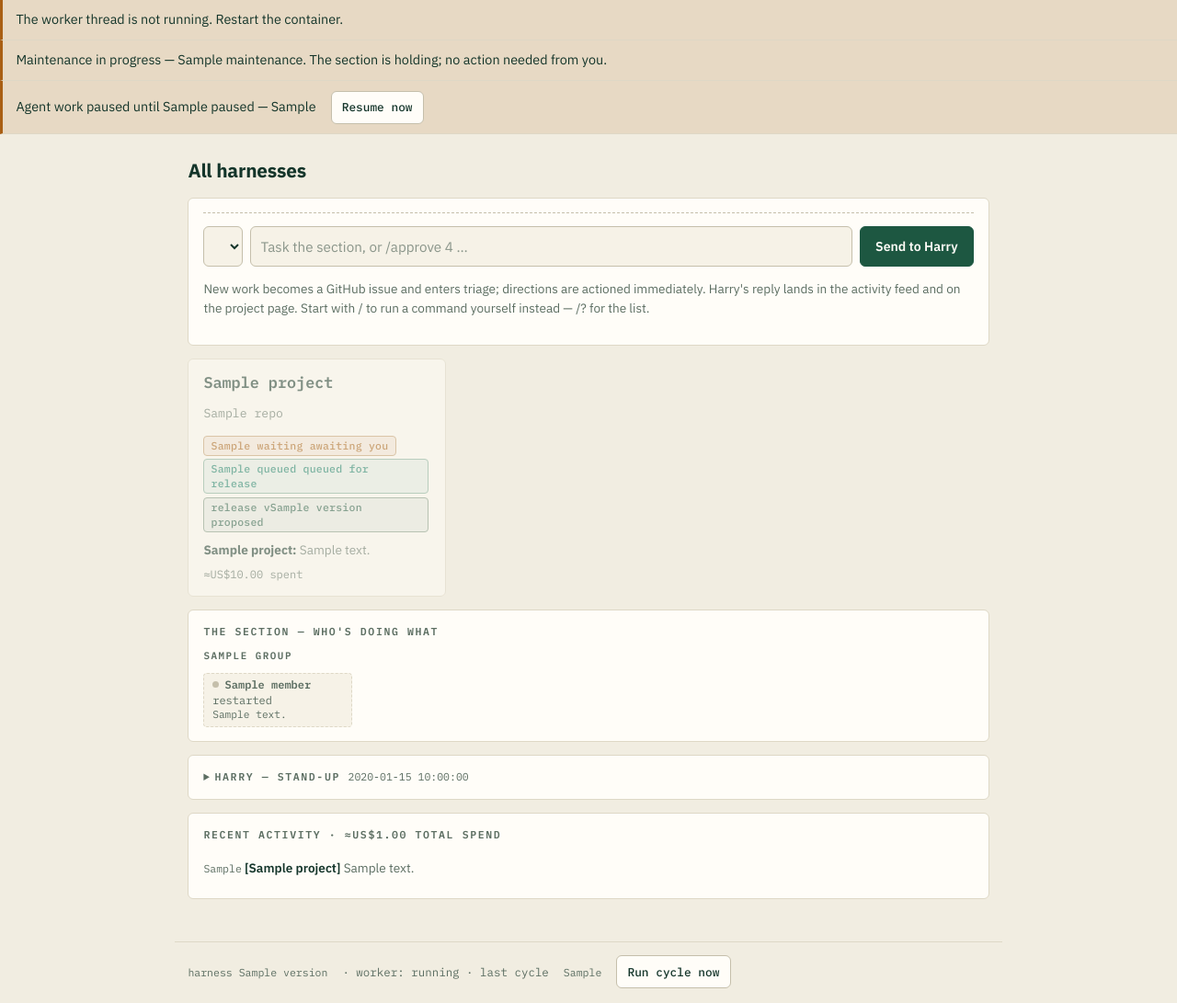
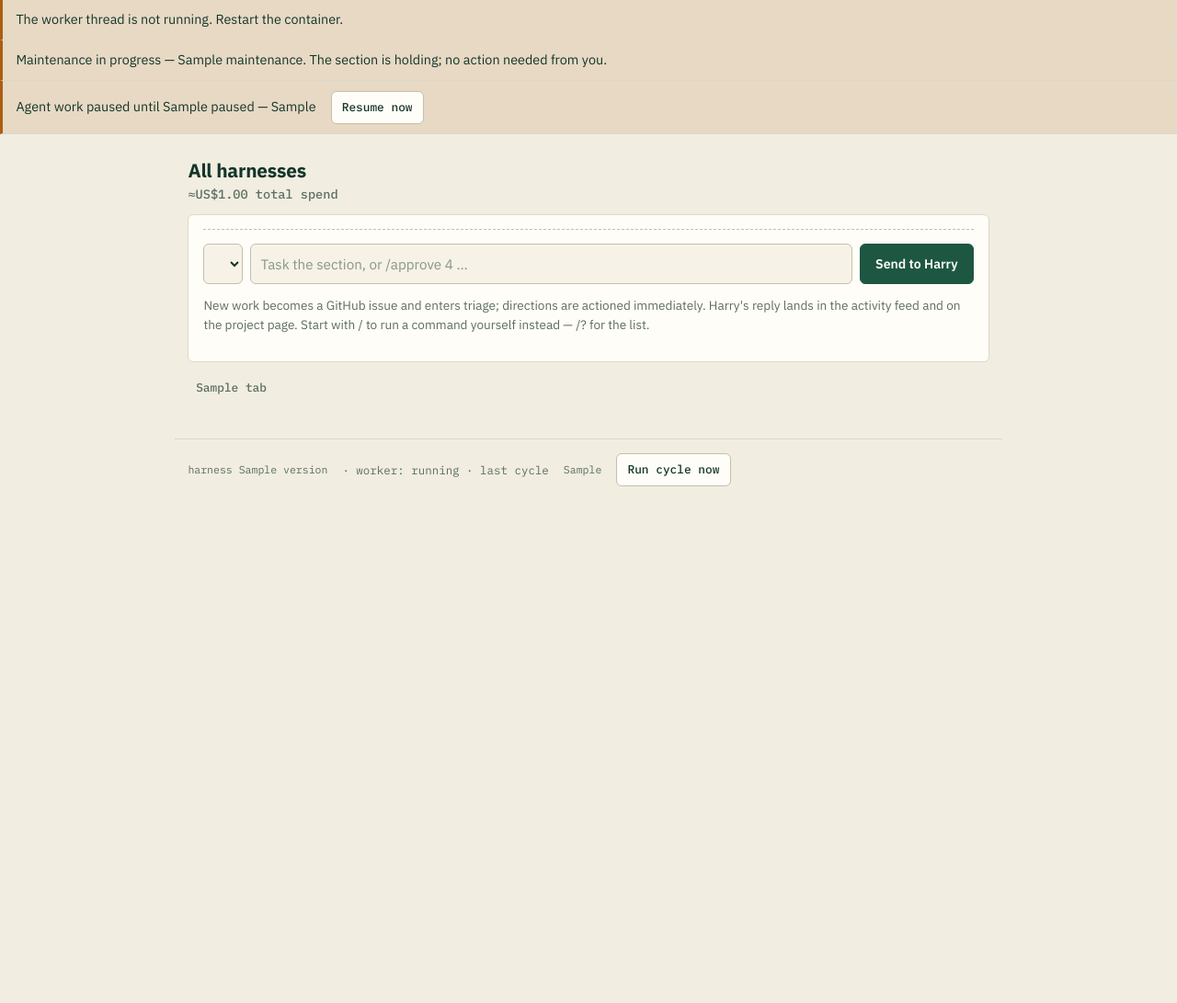
Before and after one commit to dannymcc/harness, a FastAPI app: template harness/web/templates/overview.html in a window 1280 px wide. Shown: the part 68-1159 px from the top of the page at 92% size. After the commit the page ends 597 px from the top, so only its background shows below. Run offline with FastAPI, Linux system fonts and the light colour scheme; the template is opened without the code that fills it: most values are stand-ins (such as "Sample title", 1, 10 or a date in 2020); lists and menus that the app fills with data are empty.

Commit message:
feat: put recent activity behind a tab on the overview
The overview rendered the full event list inline on every load, pushing
the repo cards and the roster down the page. It is reference material,
so it now sits behind a `?tab=activity` link and the default view is the
projects and the section.

The tabs are plain links, so the URL stays the single source of truth
for what the page shows; an unknown value gives the default view. Total
spend leaves the activity heading for a headline line under the title,
where it shows whichever tab is selected. (#25)

```diff
--- a/harness/web/app.py
+++ b/harness/web/app.py
@@ -117,8 +117,17 @@ def render(request: Request, template: str, **ctx):
 
 # --- overview ---------------------------------------------------------------
 
+OVERVIEW_TABS = {
+    "projects": "projects & section",
+    "activity": "recent activity",
+}
+
+
 @app.get("/")
 def overview(request: Request):
+    tab = request.query_params.get("tab", "")
+    if tab not in OVERVIEW_TABS:
+        tab = "projects"          # unknown or missing: the default view
     cards = []
     for p in db.all_projects():
         counts = db.counts_by_status(p["name"])
@@ -147,8 +156,10 @@ def overview(request: Request):
                   questions=_enrich_questions(db.open_questions()),
                   staff=_staff_board(),
                   cto_report=db.latest_report("cto"),
-                  events=db.recent_events(20),
-                  total_cost=db.total_cost())
+                  events=db.recent_events(20) if tab == "activity" else [],
+                  total_cost=db.total_cost(),
+                  tab=tab,
+                  tabs=list(OVERVIEW_TABS.items()))
 
 
 # --- project pages ----------------------------------------------------------
--- a/harness/web/static/style.css
+++ b/harness/web/static/style.css
@@ -87,6 +87,7 @@ h1 {
   font: 700 1.3rem/1.3 var(--sans); letter-spacing: -.01em;
   margin: .6rem 0 1rem;
 }
+.total-spend { font: 500 .85rem/1 var(--mono); color: var(--dim); margin: -.6rem 0 .9rem; }
 h2 {
   font: 600 .72rem/1.4 var(--mono); text-transform: uppercase;
   letter-spacing: .14em; color: var(--dim); margin: 0 0 .7rem;
@@ -476,14 +477,16 @@ details.card[open] > summary { margin-bottom: .7rem; }
 .question details.override summary { font-size: .8rem; color: var(--dim); cursor: pointer; }
 .question details.override[open] summary { margin-bottom: .4rem; }
 
-/* --- item thread: filter row, pinned binding entries, folded long runs --- */
-.thread-filters { display: flex; flex-wrap: wrap; gap: .1rem; margin: .4rem 0 .6rem; }
-.thread-filters a {
+/* --- link rows: item thread filters, overview tabs ---------------------- */
+.thread-filters, .tabs {
+  display: flex; flex-wrap: wrap; gap: .1rem; margin: .4rem 0 .6rem;
+}
+.thread-filters a, .tabs a {
   font: 500 .8rem/1 var(--mono); color: var(--dim);
   padding: .45rem .55rem; border-radius: 4px;
 }
-.thread-filters a:hover { color: var(--accent); text-decoration: none; }
-.thread-filters a[aria-current="page"] {
+.thread-filters a:hover, .tabs a:hover { color: var(--accent); text-decoration: none; }
+.thread-filters a[aria-current="page"], .tabs a[aria-current="page"] {
   color: var(--accent);
   background: color-mix(in srgb, var(--accent) 14%, transparent);
   box-shadow: inset 0 0 0 1px color-mix(in srgb, var(--accent) 45%, transparent);
--- a/harness/web/templates/overview.html
+++ b/harness/web/templates/overview.html
@@ -3,6 +3,7 @@
 {% block content %}
 
 <h1>All harnesses</h1>
+<p class="total-spend">{{ total_cost|money }} total spend</p>
 
 <section class="card">
   <form method="post" action="/tell" class="answer-form tell-form compose">
@@ -96,6 +97,13 @@
 </section>
 {% endif %}
 
+<p class="tabs">
+  {% for key, label in tabs %}<a href="/?tab={{ key }}"
+    {%- if key == tab %} aria-current="page"{% endif %}>{{ label }}</a>
+  {% endfor %}
+</p>
+
+{% if tab == "projects" %}
 <div class="cards">
 {% for c in cards %}
   <div class="project-slot">
@@ -154,9 +162,11 @@
   <div class="md">{{ cto_report.content }}</div>
 </details>
 {% endif %}
+{% endif %}{# projects tab #}
 
+{% if tab == "activity" %}
 <section class="card">
-  <h2>Recent activity · {{ total_cost|money }} total spend</h2>
+  <h2>Recent activity</h2>
   <ul class="events">
   {% for e in events %}
     <li class="{{ e.level }}"><span class="ts">{{ e.ts }}</span>
@@ -164,5 +174,6 @@
   {% endfor %}
   </ul>
 </section>
+{% endif %}
 
 {% endblock %}
```
Also changed, not shown: tests/test_web.py (+41 -2 lines), README.md.
